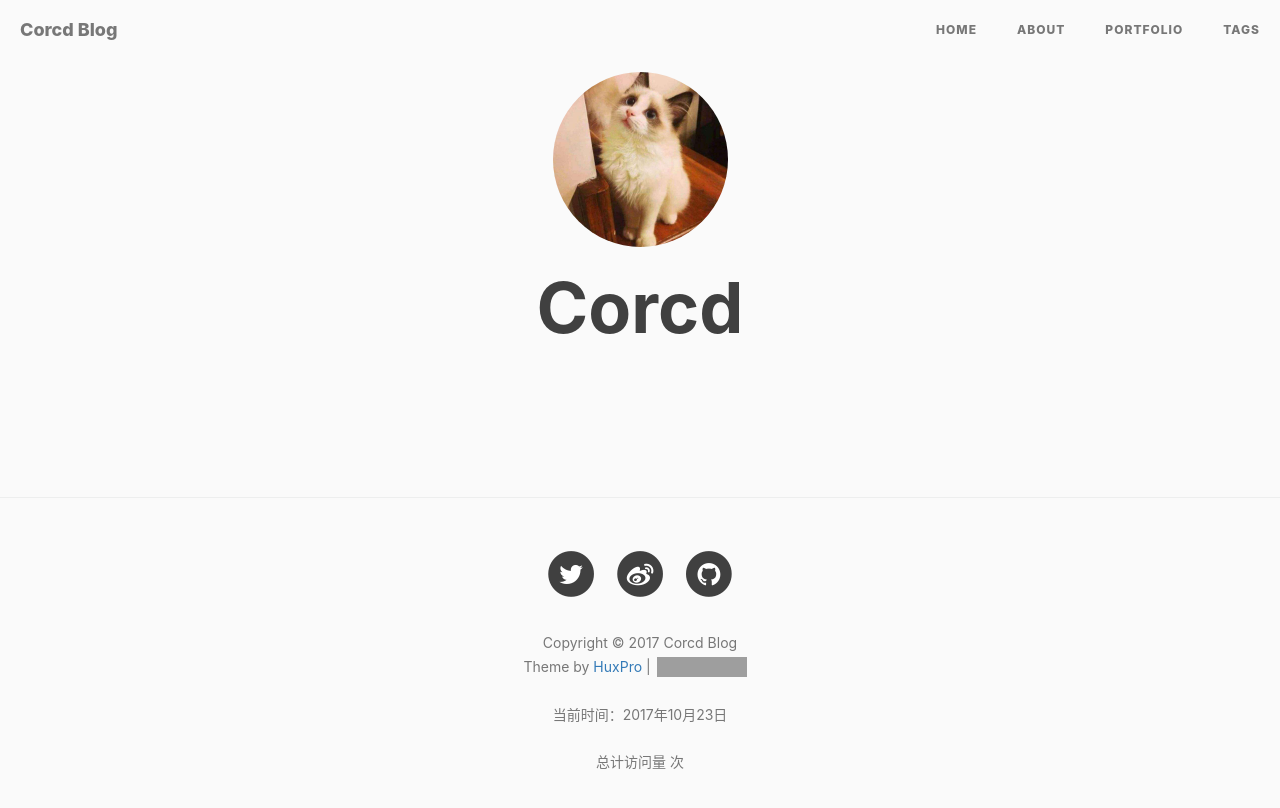
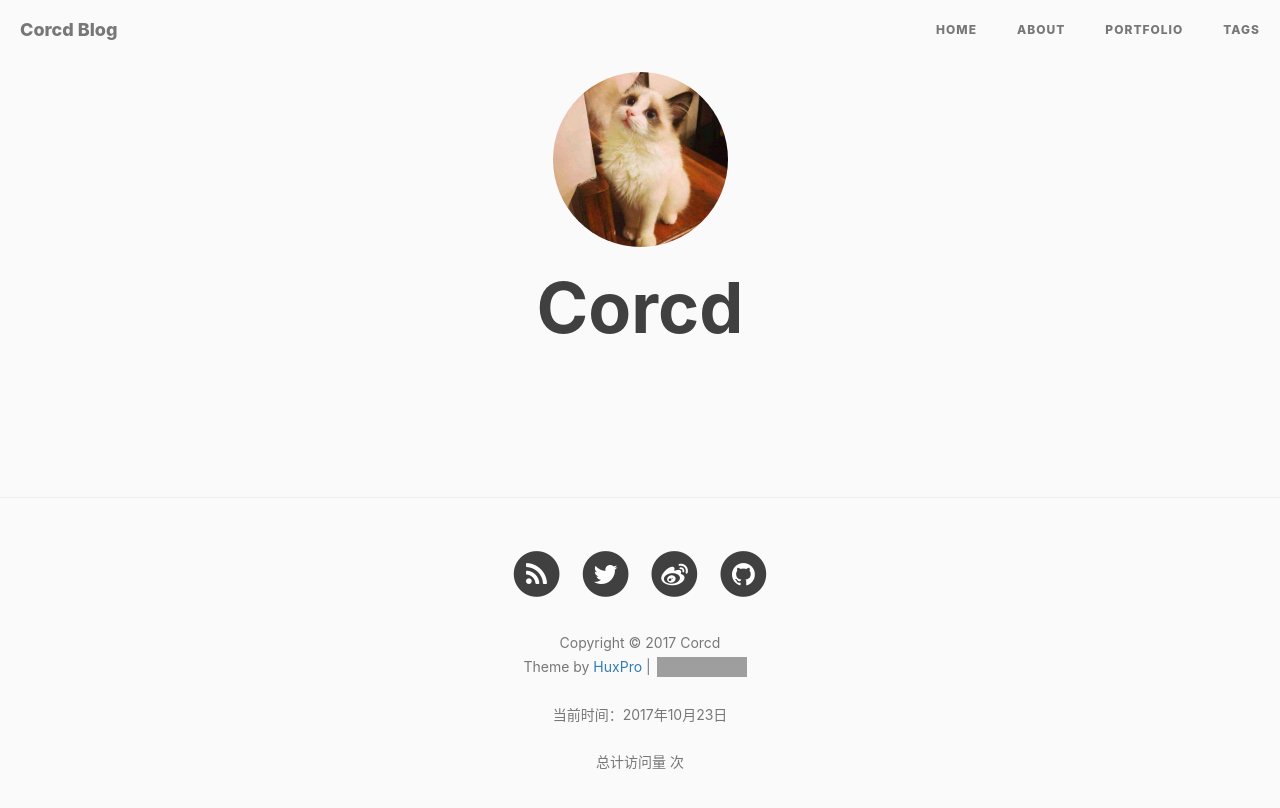
Before and after one commit to corcd/corcd.github.io, a Jekyll site: the page built from portfolio/index.html, in a window 1280 px wide. Shown: the top 808 px of the page. Built offline with Jekyll 4.4.1, drawn with Linux system fonts in a browser that asks for light colours; nearby versions of some CDN libraries; comment, search, counter and statistics services are not loaded; grey boxes are pictures that could not be loaded.

Commit message:
add owner info

```diff
--- a/_config.yml
+++ b/_config.yml
@@ -11,7 +11,7 @@
 # fadeIn: true
 
 # SNS settings
-RSS: false
+RSS: true
 weibo_username:     WWhhzz1
 zhihu_username:     NULL
 github_username:    corcd
@@ -68,7 +68,8 @@
 
 
 # Sidebar settings
-sidebar: true                           # whether or not using Sidebar.
+sidebar: false
+sidebar-owner: Corcd                          # whether or not using Sidebar.
 sidebar-about-description: " 学习，乐寓其中<br>路漫漫其修远兮"
 sidebar-avatar: /img/avatar-me.jpg      # use absolute URL, seeing it's used in both `/` and `/about/`
 
--- a/_includes/footer.html
+++ b/_includes/footer.html
@@ -6,7 +6,7 @@
                 <ul class="list-inline text-center">
                     {% if site.RSS %}
                     <li>
-                        <a href="{{ "/feed.xml" | prepend: site.baseurl }}">
+                        <a href="{{ '/feed.xml' | prepend: site.baseurl }}">
                             <span class="fa-stack fa-lg">
                                 <i class="fa fa-circle fa-stack-2x"></i>
                                 <i class="fa fa-rss fa-stack-1x fa-inverse"></i>
@@ -80,7 +80,7 @@
                     {% endif %}
                 </ul>
                 <p class="copyright text-muted">
-                    Copyright &copy; {{ site.time | date: '%Y' }} {{ site.title }}
+                    Copyright &copy; {{ site.time | date: '%Y' }} {{ site.sidebar-owner }}
                     <br>
                     Theme by <a href="https://github.com/Huxpro/huxpro.github.io">HuxPro</a> |
                     <iframe
@@ -101,19 +101,19 @@
 </footer>
 
 <!-- jQuery -->
-<script src="{{ "/js/jquery.min.js " | prepend: site.baseurl }}"></script>
+<script src="{{ '/js/jquery.min.js '' | prepend: site.baseurl }}"></script>
 
 <!-- Bootstrap Core JavaScript -->
 <!-- Currently, only navbar scroll-down effect at desktop still depends on this -->
-<script src="{{ "/js/bootstrap.min.js " | prepend: site.baseurl }}"></script>
+<script src="{{ '/js/bootstrap.min.js ' | prepend: site.baseurl }}"></script>
 
 <!-- Custom Theme JavaScript -->
-<script src="{{ "/js/hux-blog.min.js " | prepend: site.baseurl }}"></script>
+<script src="{{ '/js/hux-blog.min.js ' | prepend: site.baseurl }}"></script>
 
 <!-- Service Worker -->
 {% if site.service-worker %}
-<script src="{{ "/js/snackbar.js " | prepend: site.baseurl }}"></script>
-<script src="{{ "/js/sw-registration.js " | prepend: site.baseurl }}"></script>
+<script src="{{ '/js/snackbar.js ' | prepend: site.baseurl }}"></script>
+<script src="{{ '/js/sw-registration.js ' | prepend: site.baseurl }}"></script>
 {% endif %}
 
 <!-- async load function -->
--- a/_includes/head.html
+++ b/_includes/head.html
@@ -19,13 +19,13 @@
     <link rel="canonical" href="{{ page.url | replace:'index.html','' | prepend: site.baseurl | prepend: site.url }}">
 
     <!-- Bootstrap Core CSS -->
-    <link rel="stylesheet" href="{{ "/css/bootstrap.min.css" | prepend: site.baseurl }}">
+    <link rel="stylesheet" href="{{ '/css/bootstrap.min.css' | prepend: site.baseurl }}">
 
     <!-- Custom CSS -->
-    <link rel="stylesheet" href="{{ "/css/hux-blog.min.css" | prepend: site.baseurl }}">
+    <link rel="stylesheet" href="{{ '/css/hux-blog.min.css' | prepend: site.baseurl }}">
 
     <!-- Pygments Github CSS -->
-    <link rel="stylesheet" href="{{ "/css/syntax.css" | prepend: site.baseurl }}">
+    <link rel="stylesheet" href="{{ '/css/syntax.css' | prepend: site.baseurl }}">
 
     <!-- Custom Fonts -->
     <!-- <link href="http://maxcdn.bootstrapcdn.com/font-awesome/4.3.0/css/font-awesome.min.css" rel="stylesheet" type="text/css"> -->
--- a/_layouts/page.html
+++ b/_layouts/page.html
@@ -110,6 +110,9 @@
                         {% if site.sidebar-avatar %}
                             <img id="me" src="{{site.sidebar-avatar}}" />
                         {% endif %}
+                        {% if site.sidebar-owner %}
+                            <h3><a href="{{'/portfolio/' | prepend: site.baseurl }}">{{site.sidebar-owner}}</a></h3>
+                        {% endif %}
                         {% if site.sidebar-about-description %}
                             <p>{{site.sidebar-about-description}}</p>
                         {% endif %}
@@ -117,7 +120,7 @@
                         <ul class="list-inline">
                             {% if site.RSS %}
                             <li>
-                                <a href="{{ "/feed.xml" | prepend: site.baseurl }}">
+                                <a href="{{ '/feed.xml' | prepend: site.baseurl }}">
                                     <span class="fa-stack fa-lg">
                                         <i class="fa fa-circle fa-stack-2x"></i>
                                         <i class="fa fa-rss fa-stack-1x fa-inverse"></i>
--- a/portfolio/index.html
+++ b/portfolio/index.html
@@ -9,7 +9,7 @@
 		<meta charset="UTF-8" />
 		<meta http-equiv="X-UA-Compatible" content="IE=edge,chrome=1">
 		<meta name="viewport" content="width=device-width, initial-scale=1.0">
-		<title>Hux - Timeline</title>
+		<title>Corcd - Timeline</title>
 		<link rel="stylesheet" type="text/css" href="css/timeline.css" />
 		<script src="js/modernizr.custom.js"></script>
 	</head>
```
